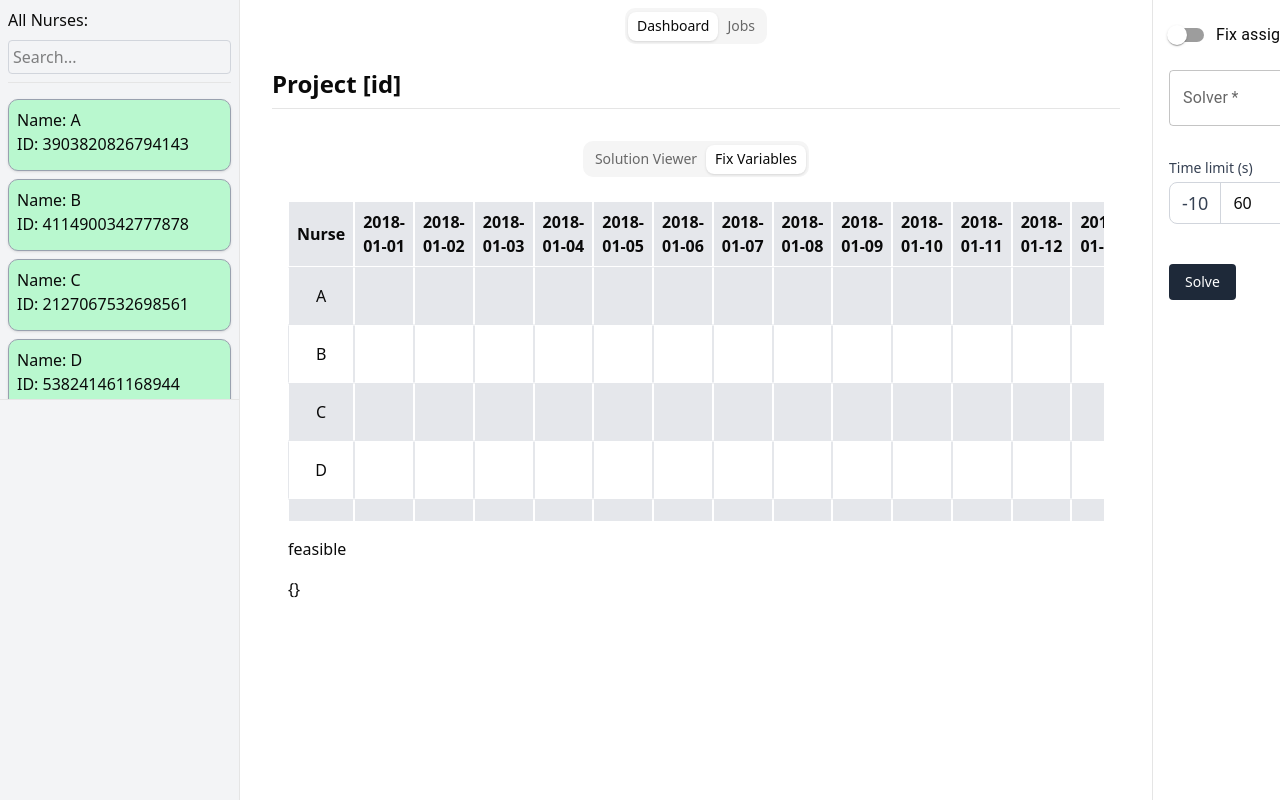
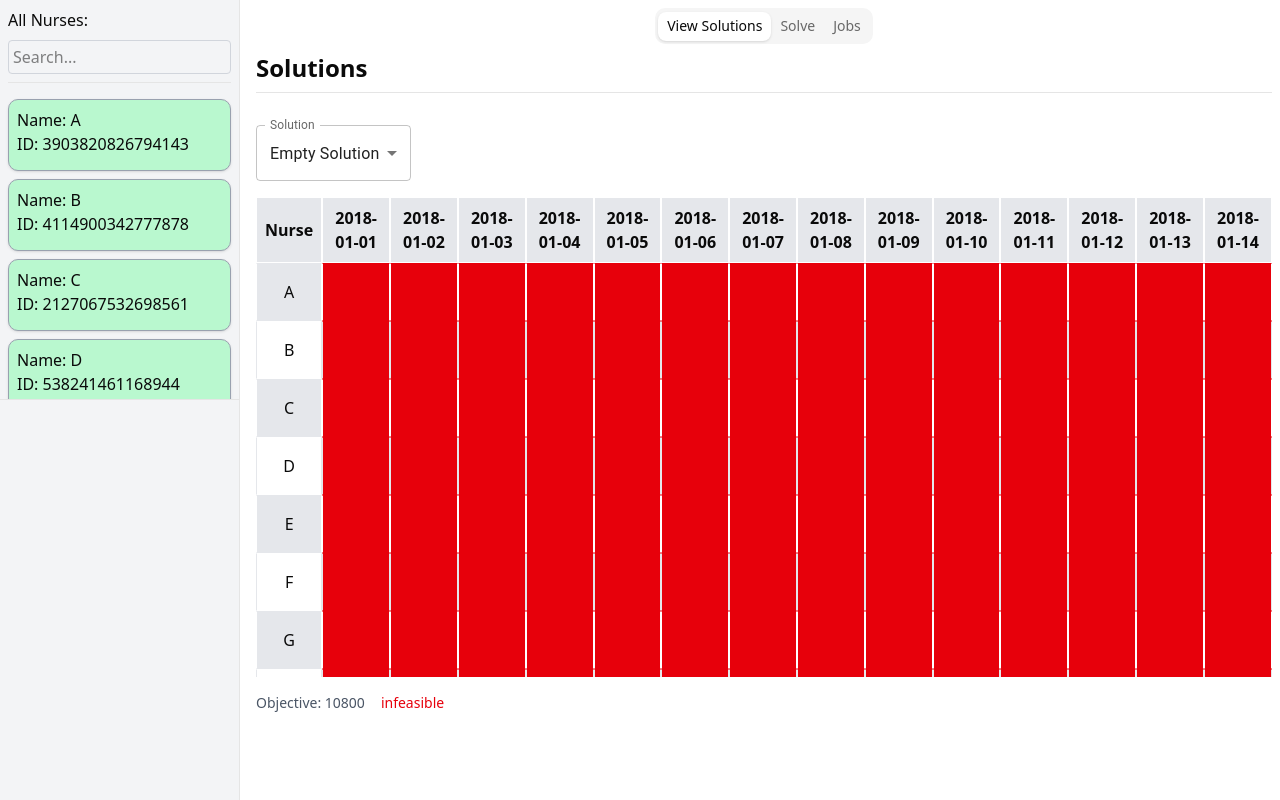
Before and after one commit to simonlsgr/nurse-rostering-teamproject, a Next.js app in the folder frontend/: page /projects/1 in a window 1280 px wide. Built offline with nearby package versions, Linux system fonts and the light colour scheme.

Commit message:
feat: changed tabs layout

```diff
--- a/frontend/src/app/projects/[projectId]/page.tsx
+++ b/frontend/src/app/projects/[projectId]/page.tsx
@@ -11,6 +11,8 @@ import TimeLimitInput from "@/components/rostering/TimeLimitInput";
 import { TabsContent, TabsList, TabsTrigger, Tabs } from "@/components/ui/tabs"
 import { MainView } from "@/components/layout/MainView";
 import JobsView from "@/components/layout/JobsView";
+import { SolutionViewer } from "@/components/rostering/SolutionViewer";
+import { VariableFixer } from "@/components/rostering/VariableFixer";
 
 
 export default function ProjectPage({ params }: { params: { projectId: string } }){
@@ -40,7 +42,7 @@ export default function ProjectPage({ params }: { params: { projectId: string }
       </div>
 
 
-      <div className="w-[70vw]">
+      <div className="w-full">
 
         {/* topbar */}
         <div className="h-[2vw] min-h-[30px] max-h-[40px] hidden">
@@ -49,19 +51,24 @@ export default function ProjectPage({ params }: { params: { projectId: string }
         {/* main view */}
         <div className="p-2">
 
-        <Tabs defaultValue="dashboard">
+        <Tabs defaultValue="solution_viewer">
 
           <div className="flex justify-center">
             <TabsList>
 
-              <TabsTrigger value="dashboard"> Dashboard </TabsTrigger>
+              <TabsTrigger value="solution_viewer"> View Solutions </TabsTrigger>
+              <TabsTrigger value="create_job"> Solve </TabsTrigger>
               <TabsTrigger value="jobs"> Jobs </TabsTrigger>
 
             </TabsList>
           </div>
 
-          <TabsContent value="dashboard">
-            <MainView />
+          <TabsContent value="solution_viewer">
+            <SolutionViewer />
+          </TabsContent>
+
+          <TabsContent value="create_job">
+            <VariableFixer />
           </TabsContent>
 
           <TabsContent value="jobs">
@@ -74,17 +81,7 @@ export default function ProjectPage({ params }: { params: { projectId: string }
 
       </div>
 
-      {/* sidebar right */}
-      <div className="w-[20vw] min-w-[240px] max-w-[320px] border-l border-border">
 
-
-        <FixVariablesSelections />
-        <SolverSelector />
-        <TimeLimitInput />
-
-        <SolveButton />
-
-      </div>
 
     </div>
   );
--- a/frontend/src/components/rostering/FixVariablesSelection.tsx
+++ b/frontend/src/components/rostering/FixVariablesSelection.tsx
@@ -11,14 +11,15 @@ export default function FixVariablesSelections() {
     const setActivateFixedVarsInSolving = useSolverSettings((s) => s.setactivateFixedVariables);
     const fixedVarsInSolvingFeasible = useSolverSettings((s) => s.fixedVariablesFeasible);
 
+
     useEffect(() => {
-        if (!fixedVarsInSolvingFeasible) {
-            setActivateFixedVarsInSolving(false);
+        if (!fixedVarsInSolvingFeasible && activateFixedVarsInSolving) {
+            setActivateFixedVarsInSolving(true);
         }
     }, [fixedVarsInSolvingFeasible, setActivateFixedVarsInSolving]);
 
     return (
-        <div className="p-4 pb-[0]! select-none">
+        <div className="select-none flex items-center">
             <FormControlLabel
                 id="fix-variables-checkbox"
                 control={
@@ -30,8 +31,9 @@ export default function FixVariablesSelections() {
                         }}
                     />
                 }
-                label="Fix assignments"
+                label="Fix nurses to specific shifts."
             />
+            {!fixedVarsInSolvingFeasible && <p className="text-red-600">The current assignment is already infeasible. To apply an assignment it has to be feasible.</p>}
         </div>
     );
 }
--- a/frontend/src/components/rostering/RosteringTable.tsx
+++ b/frontend/src/components/rostering/RosteringTable.tsx
@@ -161,7 +161,7 @@ export function NurseTable({
 
 
   return (
-    <div className="overflow-x-auto max-h-[40vh]">
+    <div className="overflow-x-auto">
       <table className="border-separate border-spacing-0 overflow-x-hidden">
         <NurseTableHeader table={table} hoveredColumn={hoveredColumn} setHoveredColumn={setHoveredColumn}/>
         <NurseTableBody table={table} setTableData={setTableData} shift_types={shift_types} instance={instance} hoveredColumn={hoveredColumn} setHoveredColumn={setHoveredColumn} infeasibilityDetails={infeasibilityDetails} />
--- a/frontend/src/components/rostering/SolutionViewer.tsx
+++ b/frontend/src/components/rostering/SolutionViewer.tsx
@@ -123,8 +123,11 @@ export function SolutionViewer() {
 
     return (
         <div className="flex flex-col gap-4">
+            <h1 className="text-2xl font-bold pb-2 mb-4 border-b border-border">
+                Solutions
+            </h1>
             <div>
-            <FormControl fullWidth>
+            <FormControl>
             <InputLabel id="select-solution-label-id">Solution</InputLabel>
             <Select
                 labelId="select-solution-label-id"
@@ -140,10 +143,10 @@ export function SolutionViewer() {
             </Select>
             </FormControl>
             </div>
-            <div className="flex gap-4">
+            <div className="flex gap-4 max-h-[60vh]">
                 <NurseTable tableData={solutionData} setTableData={setSolutionData} instance={instance} infeasibilityDetails={infeasibilityDetails} />
             </div>
-            <div className="flex justify-end">
+            <div className="flex justify-start">
                 <p className="mr-4 self-center text-sm text-gray-600">
                     {`Objective: ${solutionValue}`}
                 </p>
--- a/frontend/src/components/rostering/SolveButton.tsx
+++ b/frontend/src/components/rostering/SolveButton.tsx
@@ -17,6 +17,7 @@ export default function SolveButton() {
   const { jobs, setJobs } = useJobs();
 
   const activateFixedVariables = useSolverSettings(s => s.activateFixedVariables);
+  const fixedVariablesFeasible = useSolverSettings(s => s.fixedVariablesFeasible);
   const fixedVars = useFixedVars(s => s.solution);
   const timeLimit = useSolverSettings(s => s.timeLimit);
   const usedSolver = useSolverSettings(s => s.usedSolver);
@@ -44,7 +45,7 @@ export default function SolveButton() {
       payload["optimization_parameters"] = {};
       payload["optimization_parameters"]["timeout"] = timeLimit;
       payload["optimization_parameters"]["nurses_at_shifts_active"] = {};
-      if (activateFixedVariables) {
+      if (activateFixedVariables && fixedVariablesFeasible) {
         payload["optimization_parameters"]["nurses_at_shifts_active"] = fixedVars;
       } else {
         payload["optimization_parameters"]["nurses_at_shifts_active"] = {};
--- a/frontend/src/components/rostering/SolverSelector.tsx
+++ b/frontend/src/components/rostering/SolverSelector.tsx
@@ -13,7 +13,7 @@ export default function SolverSelector () {
     }
 
     return (
-        <div className="p-4">
+        <div className="p-4 min-w-50">
             <div>
             <FormControl required fullWidth>
             <InputLabel id="select-solver-label-id">Solver</InputLabel>
--- a/frontend/src/components/rostering/VariableFixer.tsx
+++ b/frontend/src/components/rostering/VariableFixer.tsx
@@ -9,6 +9,10 @@ import { NurseTable } from "@/components/rostering/RosteringTable";
 import { instanceSolutionToTableData } from "@/lib/roster/dataWrangler";
 import { checkMaxConstraintsFeasibility } from "@/lib/roster/modelChecker";
 import { getShiftByDateAndType } from "@/lib/roster/dataWrangler";
+import FixVariablesSelections from "./FixVariablesSelection";
+import SolverSelector from "@/components/rostering/SolverSelector";
+import TimeLimitInput from "@/components/rostering/TimeLimitInput";
+import SolveButton from "@/components/rostering/SolveButton";
 
 export function VariableFixer() {
 
@@ -70,12 +74,21 @@ export function VariableFixer() {
 
     return (
         <div className="flex flex-col gap-4">
-            <div className="flex gap-4">
+            <h1 className="text-2xl font-bold pb-2 mb-4 border-b border-border">
+                Solve the instance
+            </h1>
+            <FixVariablesSelections />
+            <div className="flex gap-4 max-h-[40vh]">
             <NurseTable tableData={fixedVariableData} setTableData={setFixedVariableData} instance={instance} infeasibilityDetails={infeasibilityDetails}/>
+            </div>
+            {/* <p>{feasible ? "feasible" : "infeasible"}</p>
+            <p>{JSON.stringify(fixedVariables)}</p> */}
+            <div className="flex flex-row gap-5 items-end">
+                <SolverSelector />
+                <TimeLimitInput />
+            </div>
 
-            </div>
-            <p>{feasible ? "feasible" : "infeasible"}</p>
-            <p>{JSON.stringify(fixedVariables)}</p>
+        <SolveButton />
         </div>
     )
 }
```
